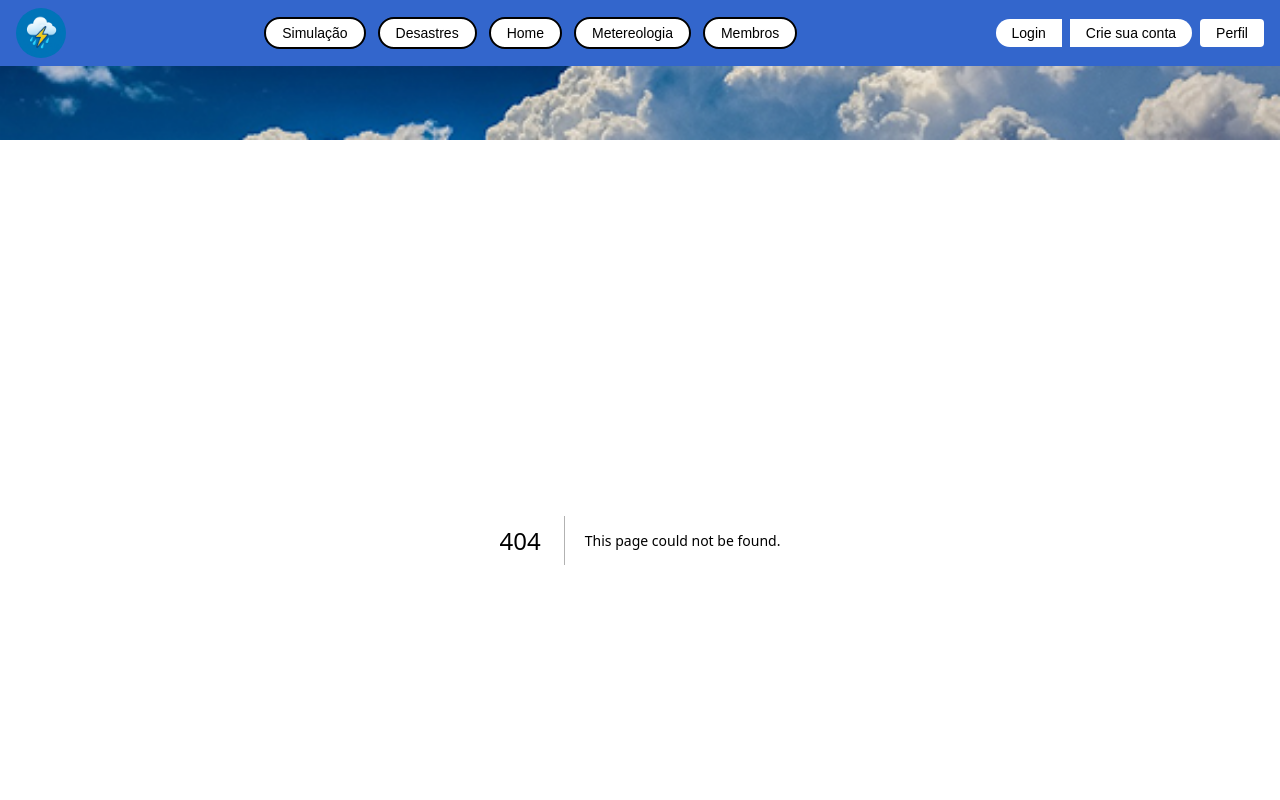
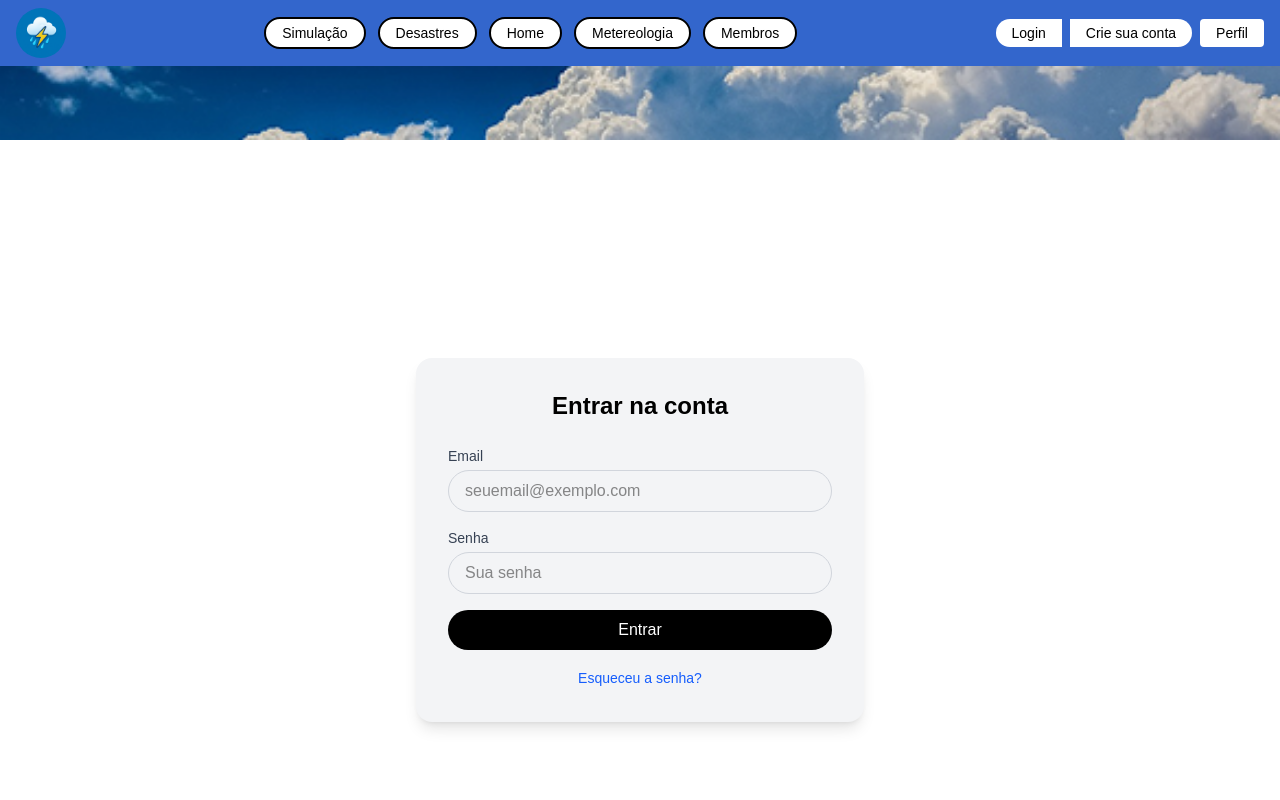
Before and after one commit to juliabusso/GlobalSolutionClimaAI, a Next.js app in the folder climaai/: page /login in a window 1280 px wide. Before the commit this address had no page. Shown: the top 800 px of the page. Built offline with nearby package versions, Linux system fonts and the light colour scheme.

Commit message:
Page login e redefinir senha feitos

```diff
--- /dev/null
+++ b/climaai/src/app/login/page.tsx
@@ -0,0 +1,65 @@
+"use client";
+
+import { useState } from "react";
+import Link from "next/link";
+
+export default function LoginPage() {
+  const [email, setEmail] = useState("");
+  const [senha, setSenha] = useState("");
+
+  const handleLogin = (e: React.FormEvent) => {
+    e.preventDefault();
+    console.log("Email:", email, "Senha:", senha);
+    // Lógica de autenticação vai aqui
+  };
+
+  return (
+    <main className="min-h-screen flex items-center justify-center bg-white px-4 py-16">
+      <div className="w-full max-w-md bg-gray-100 p-8 rounded-2xl shadow-lg">
+        <h1 className="text-2xl font-bold text-center mb-6 text-black">Entrar na conta</h1>
+
+        <form onSubmit={handleLogin} className="flex flex-col gap-4">
+          <div>
+            <label className="block text-sm font-medium text-gray-700 mb-1">Email</label>
+            <input
+              type="email"
+              required
+              className="w-full px-4 py-2 rounded-full border border-gray-300 focus:outline-none focus:ring-2 focus:ring-blue-400"
+              placeholder="seuemail@exemplo.com"
+              value={email}
+              onChange={(e) => setEmail(e.target.value)}
+            />
+          </div>
+
+          <div>
+            <label className="block text-sm font-medium text-gray-700 mb-1">Senha</label>
+            <input
+              type="password"
+              required
+              className="w-full px-4 py-2 rounded-full border border-gray-300 focus:outline-none focus:ring-2 focus:ring-blue-400"
+              placeholder="Sua senha"
+              value={senha}
+              onChange={(e) => setSenha(e.target.value)}
+            />
+          </div>
+
+          <button
+            type="submit"
+            className="bg-black text-white rounded-full py-2 px-4 hover:bg-gray-800 transition font-medium"
+          >
+            Entrar
+          </button>
+        </form>
+
+        <div className="text-center mt-4">
+          <Link
+            href="/redefinir"
+            className="text-sm text-blue-600 hover:underline"
+          >
+            Esqueceu a senha?
+          </Link>
+        </div>
+      </div>
+    </main>
+  );
+}
--- /dev/null
+++ b/climaai/src/app/redefinir/page.tsx
@@ -0,0 +1,50 @@
+"use client";
+
+import { useState } from "react";
+
+export default function RedefinirSenhaPage() {
+  const [email, setEmail] = useState("");
+
+  const handleRedefinir = (e: React.FormEvent) => {
+    e.preventDefault();
+    console.log("Solicitação de redefinição enviada para:", email);
+    // Aqui você integraria com o backend para enviar o link de redefinição
+  };
+
+  return (
+    <main className="min-h-screen flex items-center justify-center bg-white px-4 py-16">
+      <div className="w-full max-w-md bg-gray-100 p-8 rounded-2xl shadow-lg">
+        <h1 className="text-2xl font-bold text-center mb-6 text-black">
+          Redefinir senha
+        </h1>
+
+        <form onSubmit={handleRedefinir} className="flex flex-col gap-4">
+          <div>
+            <label className="block text-sm font-medium text-gray-700 mb-1">
+              Email cadastrado
+            </label>
+            <input
+              type="email"
+              required
+              className="w-full px-4 py-2 rounded-full border border-gray-300 focus:outline-none focus:ring-2 focus:ring-blue-400"
+              placeholder="seuemail@exemplo.com"
+              value={email}
+              onChange={(e) => setEmail(e.target.value)}
+            />
+          </div>
+
+          <button
+            type="submit"
+            className="bg-black text-white rounded-full py-2 px-4 hover:bg-gray-800 transition font-medium"
+          >
+            Enviar link de redefinição
+          </button>
+        </form>
+
+        <p className="text-sm text-gray-600 mt-4 text-center">
+          Você receberá um link para redefinir sua senha por email.
+        </p>
+      </div>
+    </main>
+  );
+}
```
